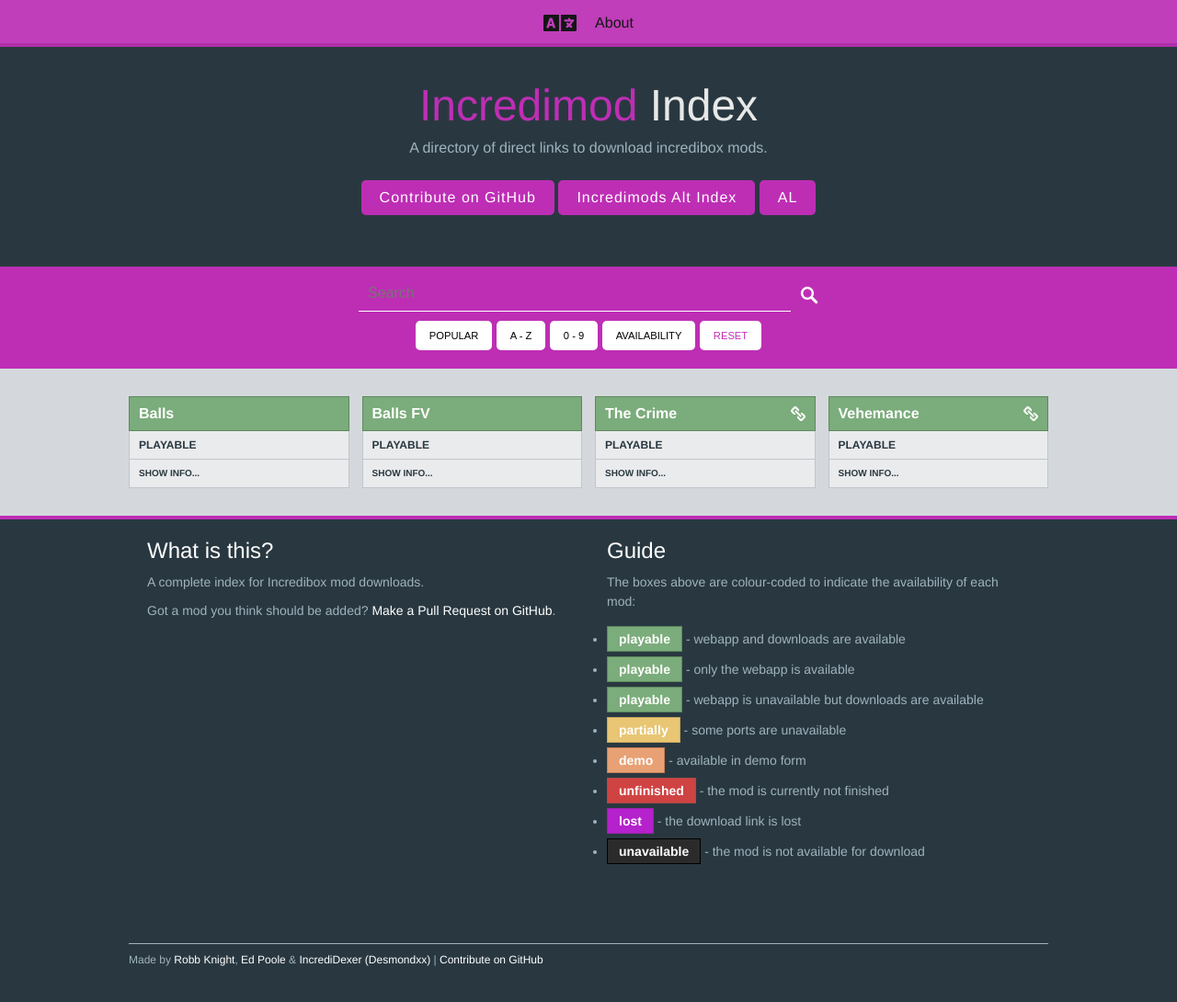
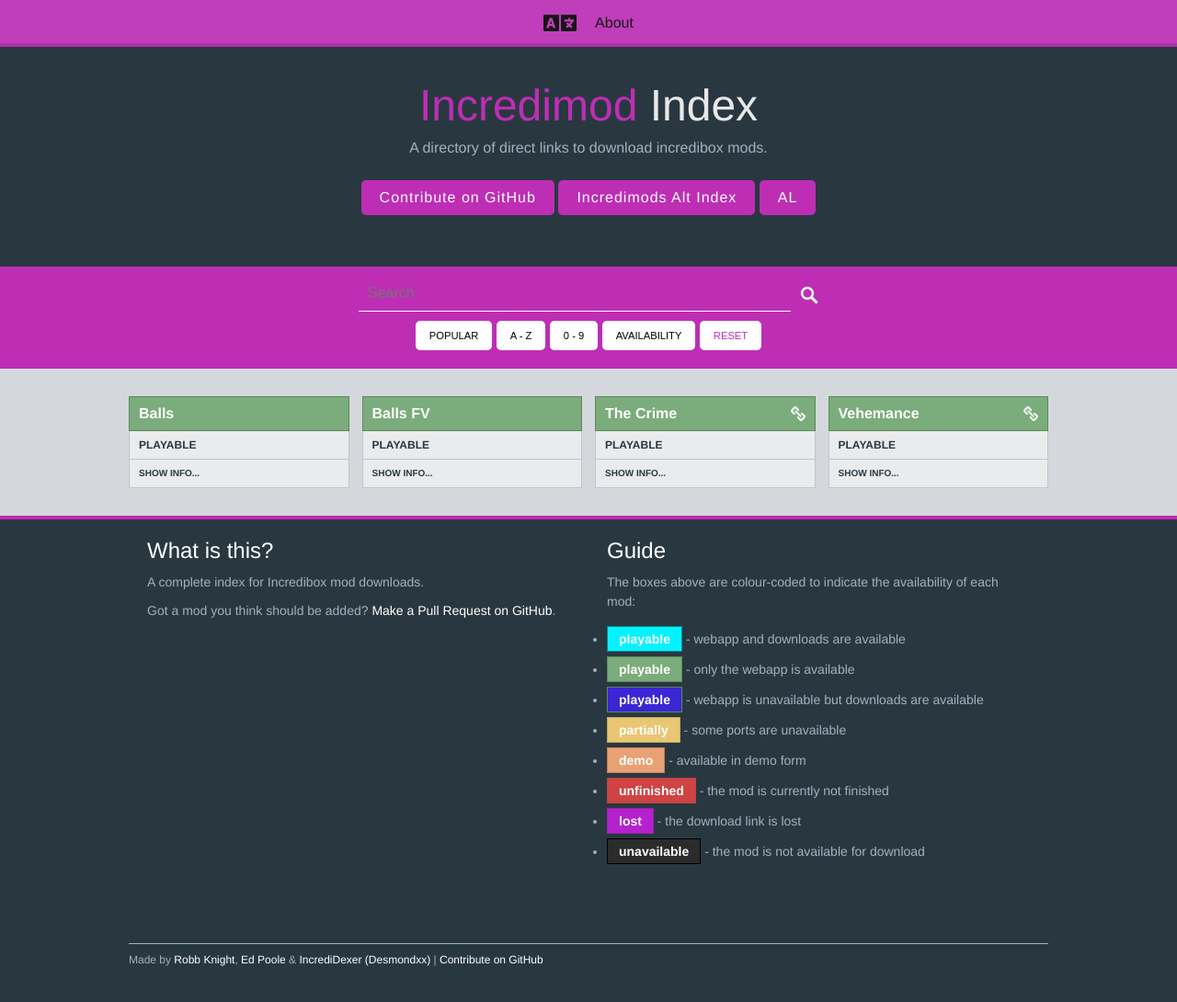
Before and after one commit to Incredimods/incredimods.github.io, a Jekyll site: the page built from _pages/index.html, in a window 1280 px wide and 1091 px high. Shown: the whole window at 92% size. Built offline with Jekyll 4.4.1, drawn with Linux system fonts in a browser that asks for light colours.

Commit message:
Update style.css

```diff
--- a/assets/css/style.css
+++ b/assets/css/style.css
@@ -252,11 +252,11 @@ main {
     text-decoration: none;
 }
 .site-block.playableplus .site-header {
-    background-color: #7BAC7B;
-    border: 1px solid #5D895D;
+    background-color: #03f2ff;
+    border: 1px solid #0b868c;
 }
 .site-block.playableplus .site-header:hover {
-    background-color: #5D895D;
+    background-color: #0b868c;
 }
 
 .site-block.playable .site-header {
@@ -267,11 +267,11 @@ main {
     background-color: #5D895D;
 }
 .site-block.playableminus .site-header {
-    background-color: #7BAC7B;
-    border: 1px solid #5D895D;
+    background-color: #3a26d4;
+    border: 1px solid #1d1559;
 }
 .site-block.playableminus .site-header:hover {
-    background-color: #5D895D;
+    background-color: #1d1559;
 }
 
 .site-block.partially .site-header {
@@ -355,9 +355,9 @@ main {
     color: #293840;
 }
 
-.site-block.playableplus .tooltip-toggle.contains-info:hover          { color: #7BAC7B; }
+.site-block.playableplus .tooltip-toggle.contains-info:hover          { color: #03f2ff; }
 .site-block.playable .tooltip-toggle.contains-info:hover          { color: #7BAC7B; }
-.site-block.playableminus .tooltip-toggle.contains-info:hover          { color: #7BAC7B; }
+.site-block.playableminus .tooltip-toggle.contains-info:hover          { color: #3a26d4; }
 .site-block.partially .tooltip-toggle.contains-info:hover        { color: #E8C674; }
 .site-block.demo .tooltip-toggle.tooltip-toggle.contains-info:hover { color: rgb(232, 161, 116); }
 .site-block.unfinished .tooltip-toggle.contains-info:hover          { color: #D04343; }
@@ -449,15 +449,15 @@ main {
 }
 
 .info-container .playableplus .availability {
-    background-color: #7BAC7B;
-    border: 1px solid #5D895D;
+    background-color: #03f2ff;
+    border: 1px solid #0b868c;
 }
 .info-container .playable .availability {
     background-color: #7BAC7B;
     border: 1px solid #5D895D;
 }
 .info-container .playableminus .availability {
-    background-color: #7BAC7B;
+    background-color: #3a26d4;
     border: 1px solid #5D895D;
 }
 .info-container .partially .availability {
@@ -534,15 +534,15 @@ main {
     width: 10px;
 }
 .banner-block li .dot.playableplus {
-    background-color: #7BAC7B;
-    border: 1px solid #5D895D;
+    background-color: #03f2ff;
+    border: 1px solid #0b868c;
 }
 .banner-block li .dot.playable {
     background-color: #7BAC7B;
     border: 1px solid #5D895D;
 }
 .banner-block li .dot.playableminus {
-    background-color: #7BAC7B;
+    background-color: #3a26d4;
     border: 1px solid #5D895D;
 }
 .banner-block li .dot.partially {
```
